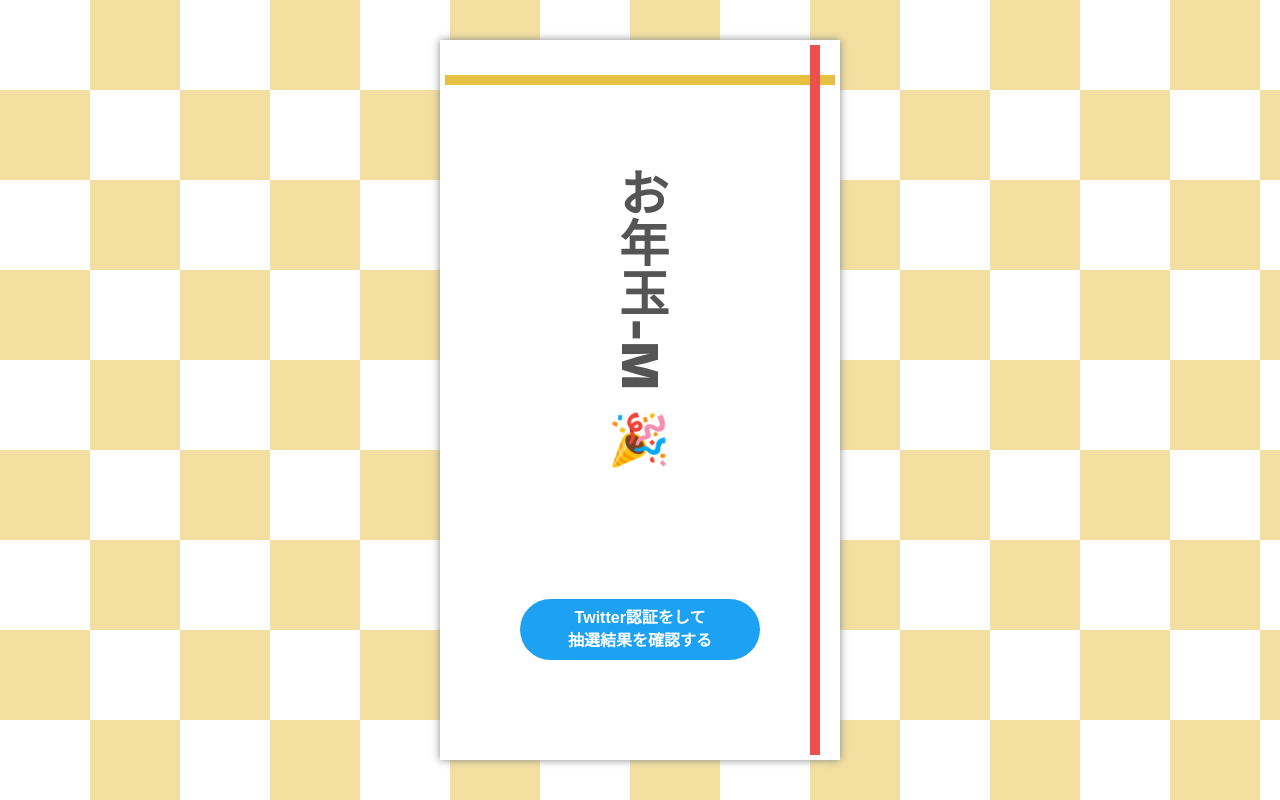
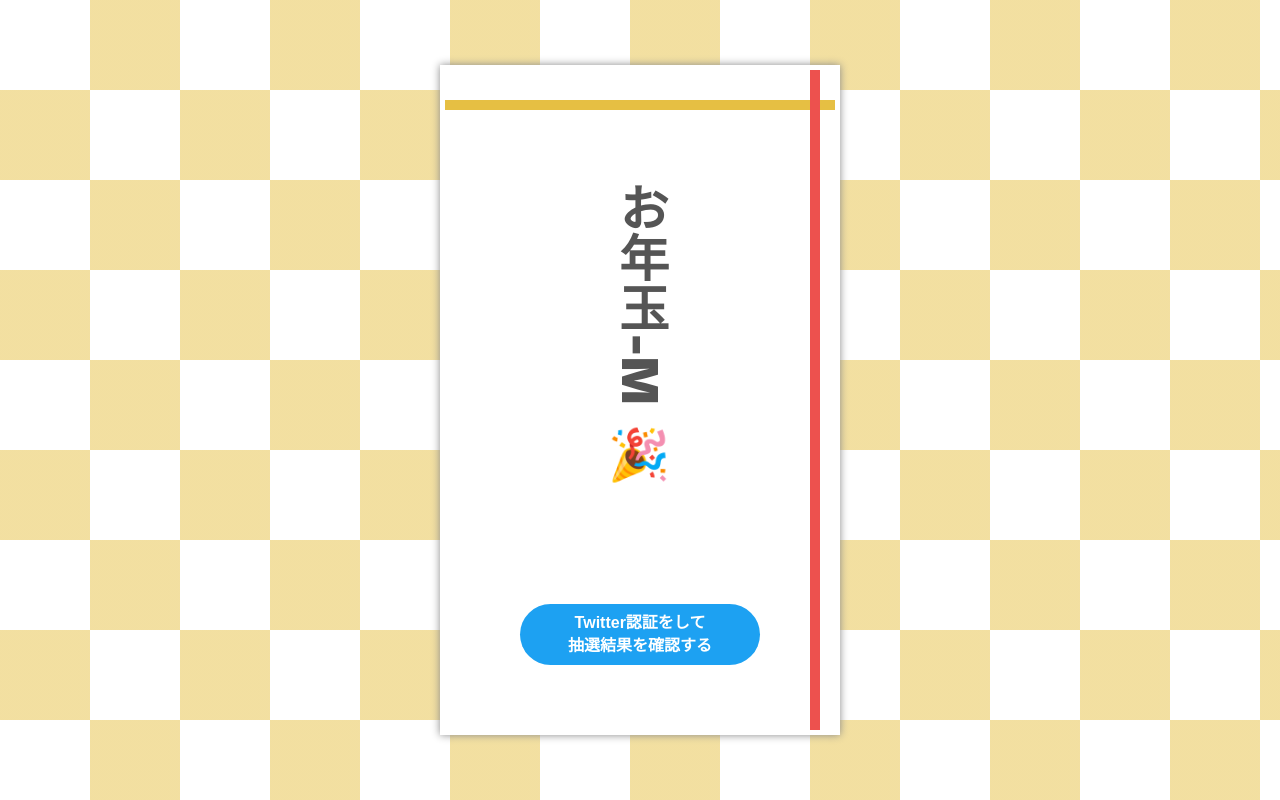
Before and after one commit to keiya01/otoshidama-m-front, a React app: page / in a window 1280 px wide. Built offline with nearby package versions, Linux system fonts and the light colour scheme.

Commit message:
Fix OtoshidamaCard style

```diff
--- a/src/components/cards/OtoshidamaCard.tsx
+++ b/src/components/cards/OtoshidamaCard.tsx
@@ -10,6 +10,7 @@ const Card = styled.div`
   box-shadow: 0 0 8px #888;
   padding: 0 20px;
   height: 90%;
+  max-height: 670px;
   width: 90%;
   max-width: 400px;
   position: relative;
@@ -37,7 +38,7 @@ const Icon = styled.span`
 const ButtonContainer = styled.div`
   text-align: center;
   width: 100%;
-  margin-bottom: 100px;
+  margin-bottom: 70px;
   @media (max-width: 350px) {
     margin-bottom: 50px;
   }
```
